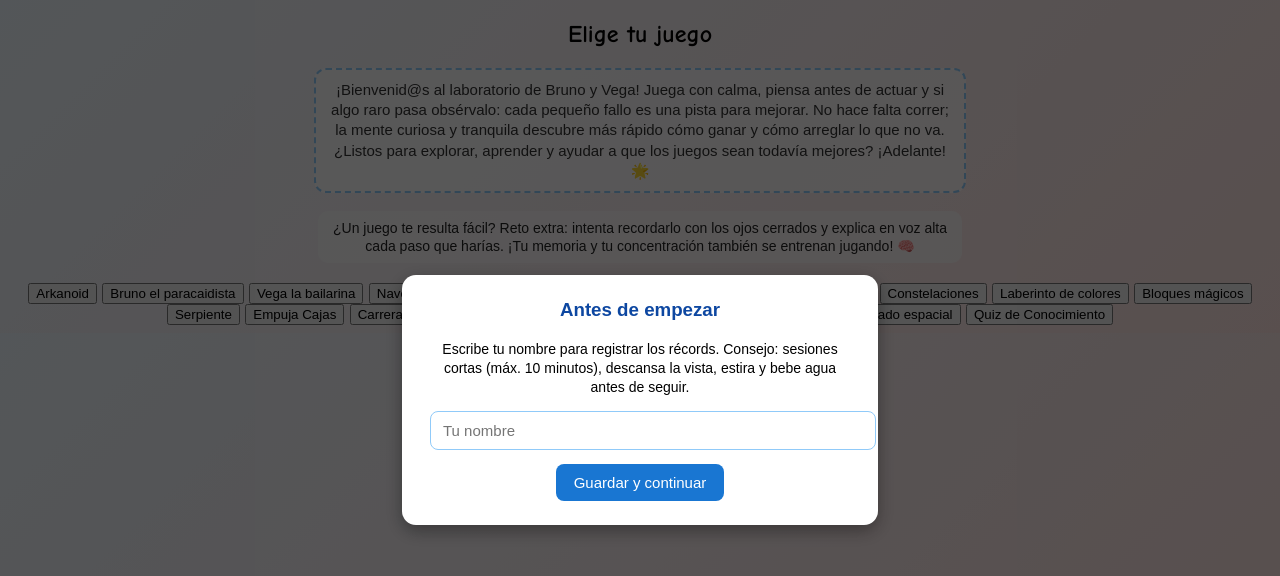
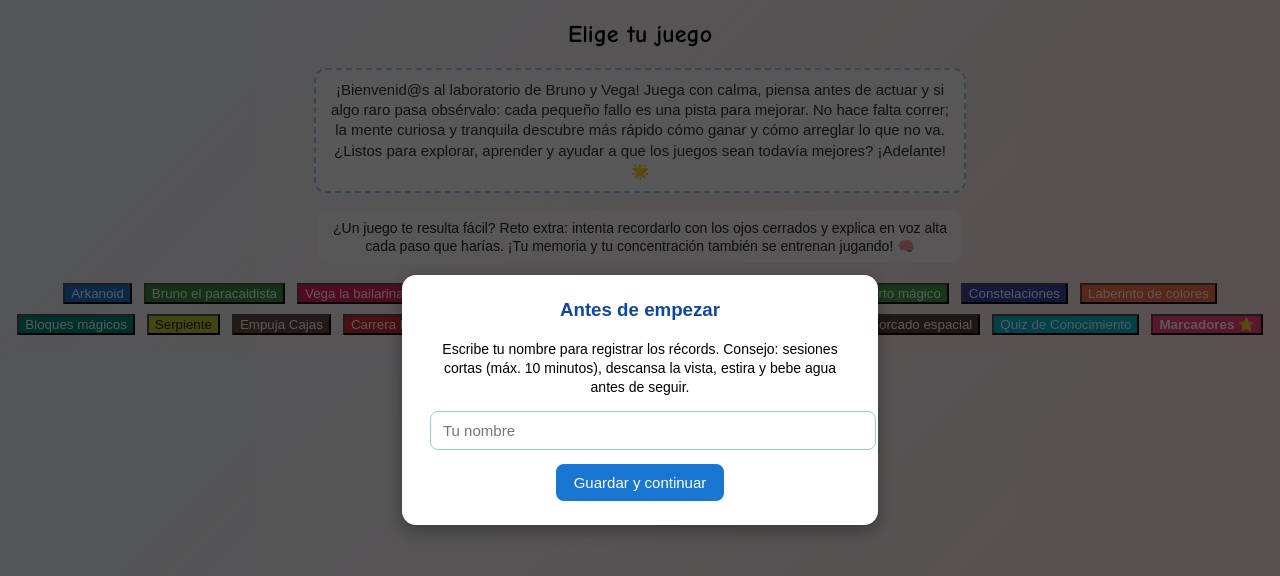
Before and after one commit to ChechuJA/eljuegodebrunoyvega, a plain HTML site: page index.html in a window 1280 px wide. Drawn offline with Linux system fonts and the light colour scheme.

Commit message:
Enhance game menu: update button styles, add global scores overlay, and implement score display functionality

```diff
--- a/index.html
+++ b/index.html
@@ -23,25 +23,74 @@
     <p style="max-width:620px;margin:0 auto 20px auto;font-family:Arial,Helvetica,sans-serif;font-size:14px;line-height:1.3;color:#222;background:rgba(255,255,255,0.55);padding:8px 12px;border-radius:10px;">
       ¿Un juego te resulta fácil? Reto extra: intenta recordarlo con los ojos cerrados y explica en voz alta cada paso que harías. ¡Tu memoria y tu concentración también se entrenan jugando! 🧠
     </p>
-  <button onclick="startGame('arkanoid')">Arkanoid</button>
-  <button onclick="startGame('paracaidista')">Bruno el paracaidista</button>
-  <button onclick="startGame('vega-bailarina')">Vega la bailarina</button>
-  <button onclick="startGame('nave-exploradora')">Nave exploradora</button>
-  <button onclick="startGame('memoria')">Memoria animales</button>
-  <button onclick="startGame('math-catcher')">Cazador de números</button>
-  <button onclick="startGame('huerto')">Huerto mágico</button>
-  <button onclick="startGame('constelaciones')">Constelaciones</button>
-  <button onclick="startGame('laberinto')">Laberinto de colores</button>
-  <button onclick="startGame('bloques')">Bloques mágicos</button>
-  <button onclick="startGame('serpiente')">Serpiente</button>
-  <button onclick="startGame('sokoban')">Empuja Cajas</button>
-  <button onclick="startGame('carrera')">Carrera F1</button>
-  <button onclick="startGame('bubble')">Dispara Colores</button>
-  <button onclick="startGame('experimento-3d')">Experimento 3D</button>
-  <button onclick="startGame('experimento-3d-terreno')">Experimento 3D Terreno</button>
-  <button onclick="startGame('ahorcado')">Ahorcado espacial</button>
-  <button onclick="startGame('quiz')">Quiz de Conocimiento</button>
+    <div style="display:flex;flex-wrap:wrap;gap:10px 12px;justify-content:center;margin-bottom:18px;">
+      <button onclick="startGame('arkanoid')" style="background:#1976d2;color:#fff;">Arkanoid</button>
+      <button onclick="startGame('paracaidista')" style="background:#388e3c;color:#fff;">Bruno el paracaidista</button>
+      <button onclick="startGame('vega-bailarina')" style="background:#e91e63;color:#fff;">Vega la bailarina</button>
+      <button onclick="startGame('nave-exploradora')" style="background:#0097a7;color:#fff;">Nave exploradora</button>
+      <button onclick="startGame('memoria')" style="background:#fbc02d;color:#222;">Memoria animales</button>
+      <button onclick="startGame('math-catcher')" style="background:#7b1fa2;color:#fff;">Cazador de números</button>
+      <button onclick="startGame('huerto')" style="background:#43a047;color:#fff;">Huerto mágico</button>
+      <button onclick="startGame('constelaciones')" style="background:#3949ab;color:#fff;">Constelaciones</button>
+      <button onclick="startGame('laberinto')" style="background:#ff7043;color:#fff;">Laberinto de colores</button>
+      <button onclick="startGame('bloques')" style="background:#00897b;color:#fff;">Bloques mágicos</button>
+      <button onclick="startGame('serpiente')" style="background:#c0ca33;color:#222;">Serpiente</button>
+      <button onclick="startGame('sokoban')" style="background:#6d4c41;color:#fff;">Empuja Cajas</button>
+      <button onclick="startGame('carrera')" style="background:#d32f2f;color:#fff;">Carrera F1</button>
+      <button onclick="startGame('bubble')" style="background:#0288d1;color:#fff;">Dispara Colores</button>
+      <button onclick="startGame('experimento-3d')" style="background:#ffb300;color:#222;">Experimento 3D</button>
+      <button onclick="startGame('experimento-3d-terreno')" style="background:#8bc34a;color:#222;">Experimento 3D Terreno</button>
+      <button onclick="startGame('ahorcado')" style="background:#5d4037;color:#fff;">Ahorcado espacial</button>
+      <button onclick="startGame('quiz')" style="background:#00bcd4;color:#fff;">Quiz de Conocimiento</button>
+      <button onclick="showGlobalScores()" style="background:#ff4081;color:#fff;font-weight:bold;">Marcadores ⭐</button>
+    </div>
   </div>
+
+  <div id="globalScoresOverlay" style="display:none;position:fixed;inset:0;background:rgba(0,0,20,0.82);z-index:1200;align-items:center;justify-content:center;">
+    <div style="width:90%;max-width:780px;background:rgba(255,255,255,0.12);backdrop-filter:blur(10px);border:1px solid rgba(255,255,255,0.3);padding:26px 34px;border-radius:20px;font-family:Arial,Helvetica,sans-serif;position:relative;color:#fff;">
+      <button onclick="hideGlobalScores()" style="position:absolute;top:10px;right:10px;background:#ef5350;border:none;color:#fff;border-radius:8px;padding:6px 12px;cursor:pointer;">Cerrar</button>
+      <h2 style="margin:0 0 14px 0;font-size:28px;text-align:center;">Marcadores Globales</h2>
+      <p style="font-size:13px;opacity:.85;text-align:center;margin:0 0 18px 0;">Récords guardados por jugador. Reinicia cada juego si quieres intentar superarlos.</p>
+      <div id="globalScoresContent" style="display:grid;grid-template-columns:repeat(auto-fit,minmax(180px,1fr));gap:14px;font-size:14px;line-height:1.3;"></div>
+    </div>
+  </div>
+  <script>
+    function showGlobalScores(){
+      const map = [
+        ['Arkanoid','arkanoidHighScore','arkanoidHighScoreName'],
+        ['Paracaidista','paracaHighScore','paracaHighScoreName'],
+        ['Vega bailarina','bailarinaHighScore','bailarinaHighScoreName'],
+        ['Nave','naveHighScore','naveHighScoreName'],
+        ['Memoria','memoriaBest','memoriaBestName'],
+        ['Cazador números','mathCatcherHigh','mathCatcherHighName'],
+        ['Huerto','huertoHighScore','huertoHighScoreName'],
+        ['Constelaciones','constelMejor','constelMejorName'],
+        ['Laberinto','laberintoBest','laberintoBestName'],
+        ['Bloques','bloquesHigh','bloquesHighName'],
+        ['Serpiente','snakeHigh','snakeHighName'],
+        ['Sokoban','sokobanBest','sokobanBestName'],
+        ['Bubble','bubbleHigh','bubbleHighName'],
+        ['Carrera','carreraHigh','carreraHighName'],
+        ['Experimento 3D','exp3dHigh','exp3dHighName'],
+        ['Terreno 3D','terreno3dHigh','terreno3dHighName'],
+        ['Ahorcado','ahorcadoHigh','ahorcadoHighName'],
+        ['Quiz','quizHigh','quizHighName']
+      ];
+      const wrap = document.getElementById('globalScoresContent');
+      wrap.innerHTML = map.map(([label,key,keyName])=>{
+        const v = localStorage.getItem(key);
+        const n = localStorage.getItem(keyName);
+        if(!v) return `<div style="opacity:.45;border:1px dashed rgba(255,255,255,0.3);padding:10px 12px;border-radius:12px;"><strong>${label}</strong><br/><em>Sin récord</em></div>`;
+        return `<div style="background:rgba(255,255,255,0.08);border:1px solid rgba(255,255,255,0.2);padding:10px 12px;border-radius:12px;">
+          <strong>${label}</strong><br/>${n?('👤 '+n):''}<br/>🏆 ${v}
+        </div>`;
+      }).join('');
+      document.getElementById('globalScoresOverlay').style.display='flex';
+    }
+    function hideGlobalScores(){
+      document.getElementById('globalScoresOverlay').style.display='none';
+    }
+  </script>
   <div id="backBtn" style="display:none; margin-top:20px;">
     <button onclick="goBack()">⟵ Volver al menú</button>
   </div>
```
